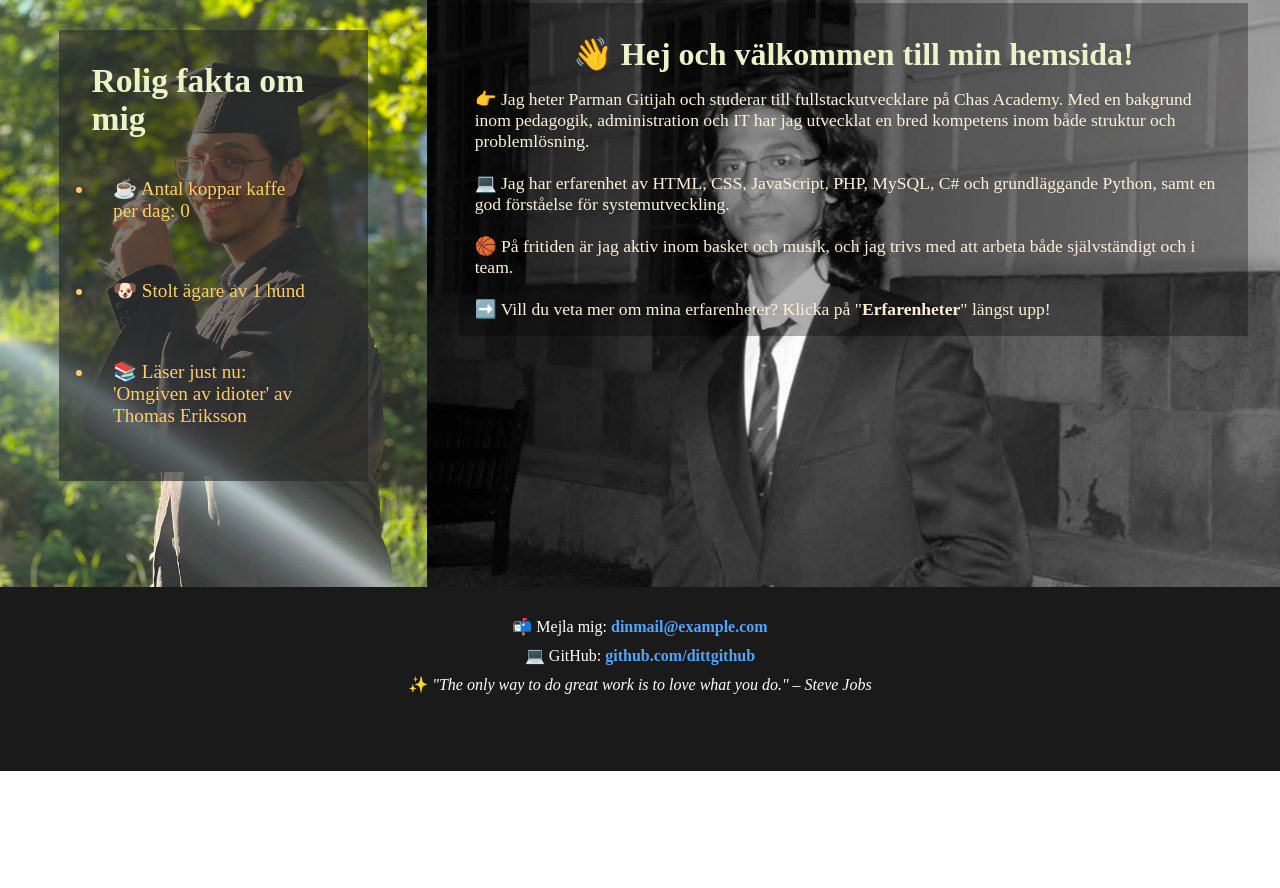
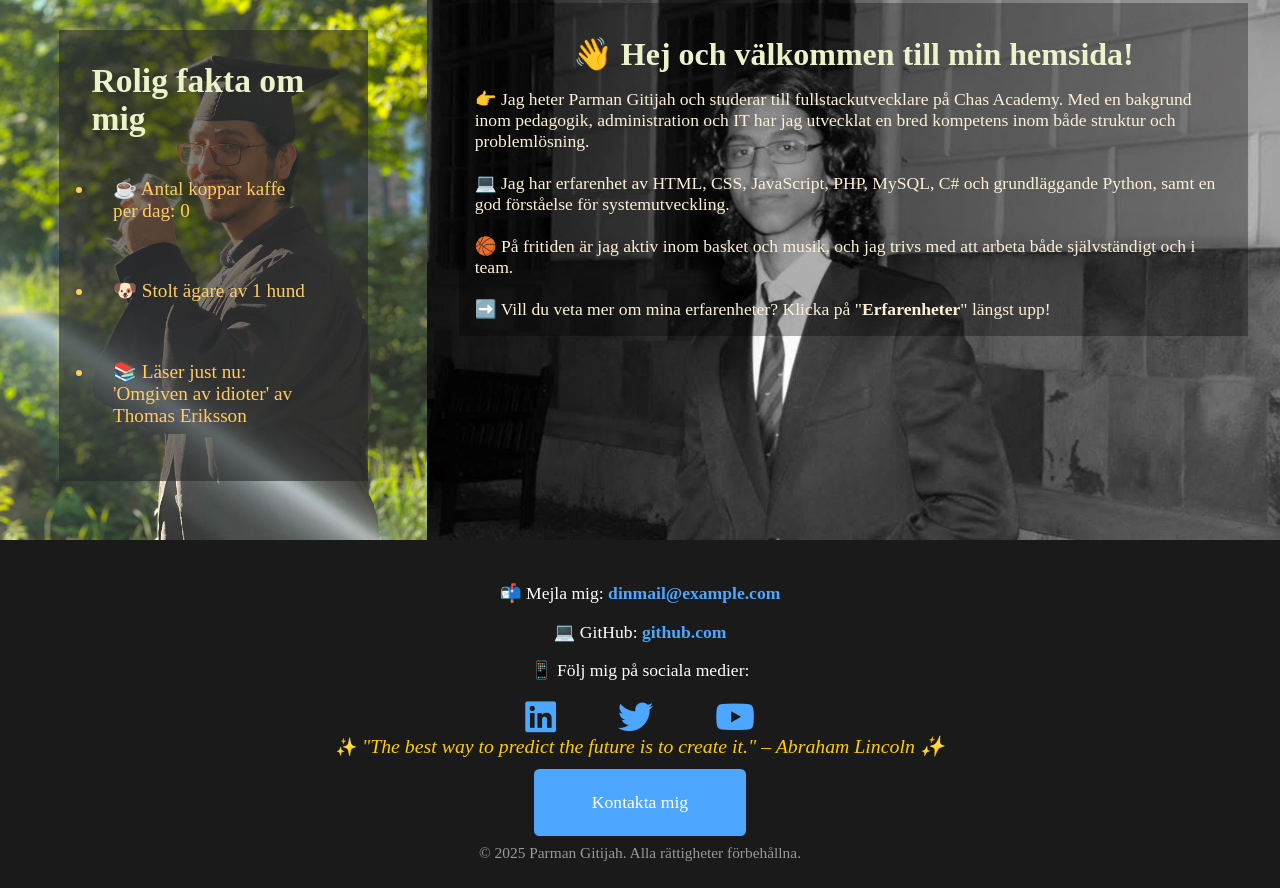
Before and after one commit to ParreG/Lab1---CV, a plain HTML site: page index.html in a window 1280 px wide. Shown: the part 829-1717 px from the top of the page. Before the commit the page ends 1600 px from the top, so only its background shows below. Drawn offline with Linux system fonts and the light colour scheme; a web font is replaced by a local one.

Commit message:
helt klar med main startsida!

```diff
--- a/index.html
+++ b/index.html
@@ -8,8 +8,11 @@
 
     <link rel="preconnect" href="https://fonts.googleapis.com">
     <link rel="preconnect" href="https://fonts.gstatic.com" crossorigin>
+    <link rel="" href="https://cdnjs.cloudflare.com/ajax/libs/font-awesome/6.7.2/css/all.min.css">
 
     <link href="https://fonts.googleapis.com/css2?family=Emblema+One&family=Playwrite+AU+SA:wght@100..400&display=swap" rel="stylesheet">
+
+    <link href="https://cdnjs.cloudflare.com/ajax/libs/font-awesome/6.0.0-beta3/css/all.min.css" rel="stylesheet">
 
 </head>
 <body>
@@ -60,9 +63,32 @@
         <!--  -->
         <footer class="siteFooter">
             <div class="footerContent">
-                <p>📬 Mejla mig: <a href="mailto:dinmail@example.com">dinmail@example.com</a></p>
-                <p>💻 GitHub: <a href="https://github.com/dittgithub" target="_blank">github.com/dittgithub</a></p>
-                <p>✨ <em>"The only way to do great work is to love what you do." – Steve Jobs</em></p>
+                <div class="footerLinks">
+                    <p>📬 Mejla mig: <a href="mailto:dinmail@example.com">dinmail@example.com</a></p>
+                    <p>💻 GitHub: <a href="https://github.com/" target="_blank">github.com</a></p>
+                    <p>📱 Följ mig på sociala medier:</p>
+                    <div class="socialLinks">
+                        <a href="https://linkedin.com" target="_blank" aria-label="LinkedIn">
+                            <i class="fa-brands fa-linkedin"></i> <!-- Font Awesome LinkedIn ikon -->
+                        </a>
+                        <a href="https://twitter.com" target="_blank" aria-label="Twitter">
+                            <i class="fa-brands fa-twitter"></i> <!-- Font Awesome Twitter ikon -->
+                        </a>
+                        <a href="https://youtube.com" target="_blank" aria-label="YouTube">
+                            <i class="fa-brands fa-youtube"></i> <!-- Font Awesome YouTube ikon -->
+                        </a>
+                    </div>
+                </div>
+
+                <div class="footerQuote">
+                    <p>✨ <em>"The best way to predict the future is to create it." – Abraham Lincoln ✨</em></p>
+                </div>
+                <div class="footerCallToAction">
+                    <a href="contact.html" class="ctaButton">Kontakta mig</a>
+                </div>
+            </div>
+            <div class="footerBottom">
+                <p>© 2025 Parman Gitijah. Alla rättigheter förbehållna.</p>
             </div>
         </footer>
     </section>
--- a/style.css
+++ b/style.css
@@ -39,11 +39,12 @@ nav ul li a{
 }
 
 nav ul li.currentSite{
-    background-color: rgb(0,255,255,0.5);
+    background-color: #ffcc00;
 }
 
 nav ul li:hover{
-    background-color: rgb(0,255,255, 0.5);
+    background-color: #ffcc00;
+    transform: scale(1.2);
 }
 nav ul li a:hover{
     color: black;
@@ -144,61 +145,102 @@ nav ul li a:hover{
 
 .inlineLink:hover {
     color: #ffcc00;
+    transform: scale(2.1em);
 }
 /* Main slutar */
 
 /* Footer börjar */
-
 .siteFooter {
-    grid-area: bottom;
     background-color: #1a1a1a;
     color: #ffffff;
     text-align: center;
-    padding: 20px;
-    font-size: 16px;
+    padding: 2% 5%;
+    font-size: 1.1em;
+    grid-area: bottom;
 }
 
-.footerContent p {
-    margin: 10px 0;
+.footerContent {
+    width: 100%;
+    max-width: 100%;
+    margin: 0 auto;
 }
 
-.footerContent a {
+.footerLinks p {
+    margin: 1em 0;
+}
+
+.footerLinks a {
     color: #4da6ff;
     text-decoration: none;
     font-weight: bold;
     transition: color 0.3s ease;
 }
 
-.footerContent a:hover {
-    color: #ffcc00; /* Guldgul hover-effekt */
+.footerLinks a:hover {
+    color: #ffcc00;
 }
 
+.socialLinks a {
+    margin: 0 2.5%;
+    display: inline-block;
+}
 
+.socialLinks i {
+    font-size: 2em;
+    transition: color 0.3s ease, transform 0.3s ease;
+}
 
+.socialLinks i:hover {
+    color: #ffcc00;
+    transform: scale(1.2);
+}
 
+.footerQuote em {
+    font-size: 1.125em;
+    color: #ffcc00;
+    font-style: italic;
+}
 
+.footerCallToAction {
+    margin-top: 3%;
+}
 
+.ctaButton {
+    background-color: #4da6ff;
+    color: white;
+    padding: 2% 5%;
+    font-size: 1em;
+    text-decoration: none;
+    border-radius: 0.3125em;
+    transition: background-color 0.3s ease, transform 0.3s ease;
+}
 
+.ctaButton:hover {
+    background-color: #ffcc00;
+    color: #1a1a1a;
+    transform: scale(1.1);
+}
 
+.footerBottom {
+    margin-top: 2em;
+    font-size: 0.875em;
+    color: #999999;
+}
 
-
-
-
-
-
-
-
+.footerBottom p {
+    margin: 0;
+}
 
 @media (max-width: 600px) {
-    header{
+    header {
         height: 30em;
     }
 
-    .aside-h3{
+    .aside-h3 {
         font-size: 1.5em;
     }
 
-    .grid-container{
+    .grid-container {
         min-height: 100vh;
         display: grid;
         grid-template-columns: repeat(3, 1fr);
@@ -213,5 +255,4 @@ nav ul li a:hover{
         font-size: 14px;
         padding: 15px;
     }
-
 }
```
